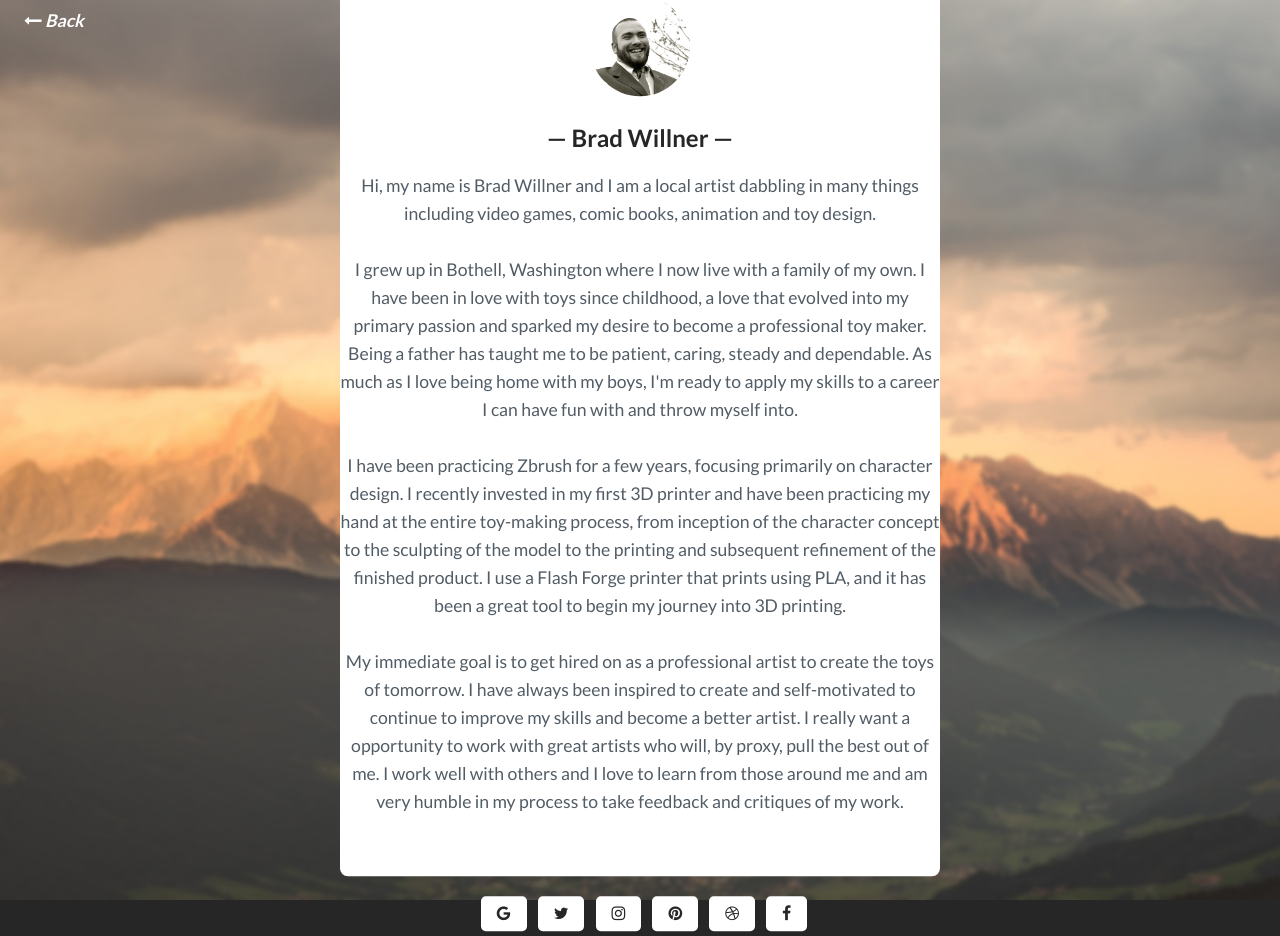
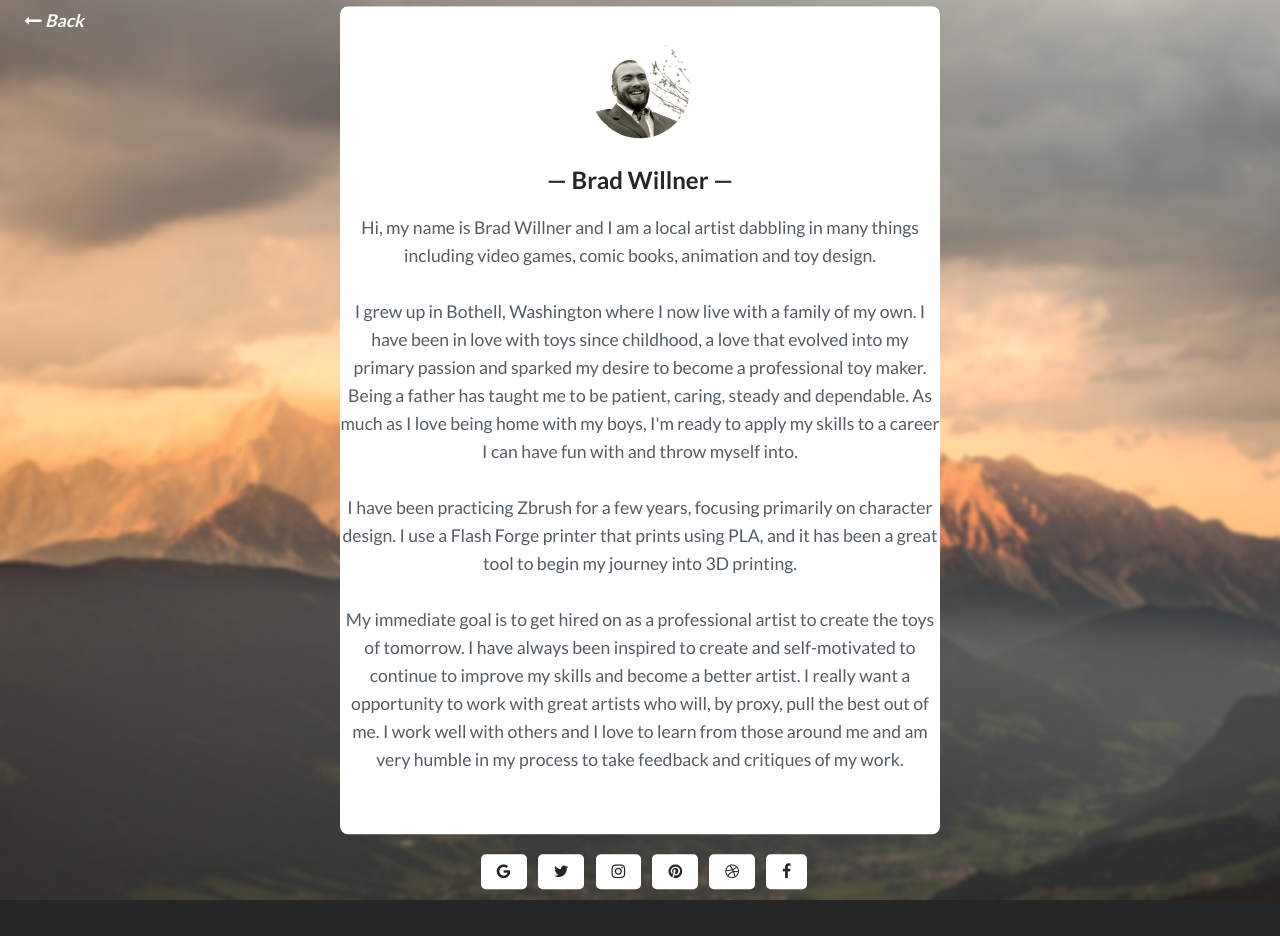
Before and after one commit to bradwillner/bradwillner.github.io, a Jekyll site: the page built from _pages/about.html, in a window 1280 px wide. Built offline with Jekyll 4.4.1, drawn with Linux system fonts in a browser that asks for light colours; after the commit the page ends 900 px from its top, so only the background shows below that.

Commit message:
Update about.html

```diff
--- a/_pages/about.html
+++ b/_pages/about.html
@@ -23,9 +23,7 @@ Being a father has taught me to be patient, caring, steady and dependable.  As m
                </p>
 
 <p class="author_subtitle">I have been practicing Zbrush for a few years, focusing primarily on character design.
-  I recently invested in my first 3D printer and have been practicing my hand at the entire toy-making process,
-  from inception of the character concept to the sculpting of the model to the printing and subsequent refinement of the finished product. I use a
-Flash Forge printer that prints using PLA, and it has been a great tool to begin my journey into 3D printing.
+   I use a Flash Forge printer that prints using PLA, and it has been a great tool to begin my journey into 3D printing.
 
   </p>
 
```
